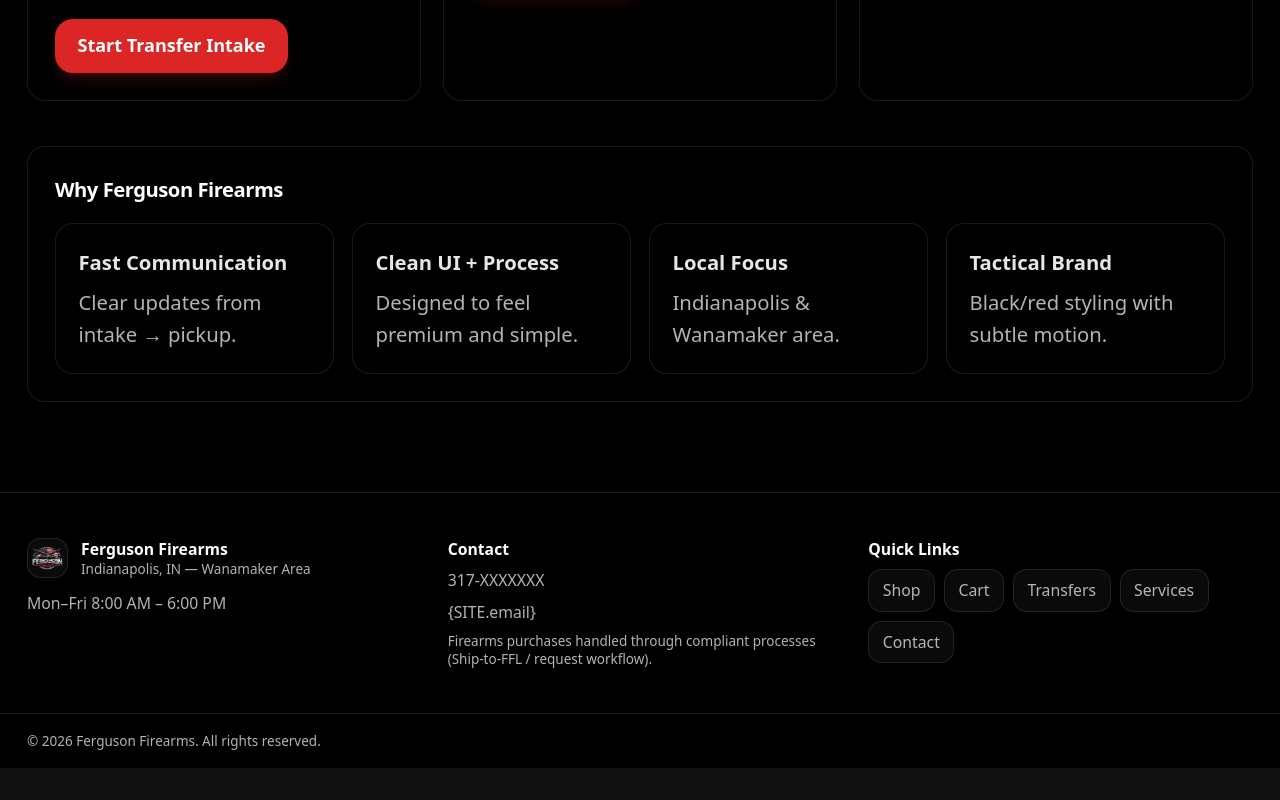
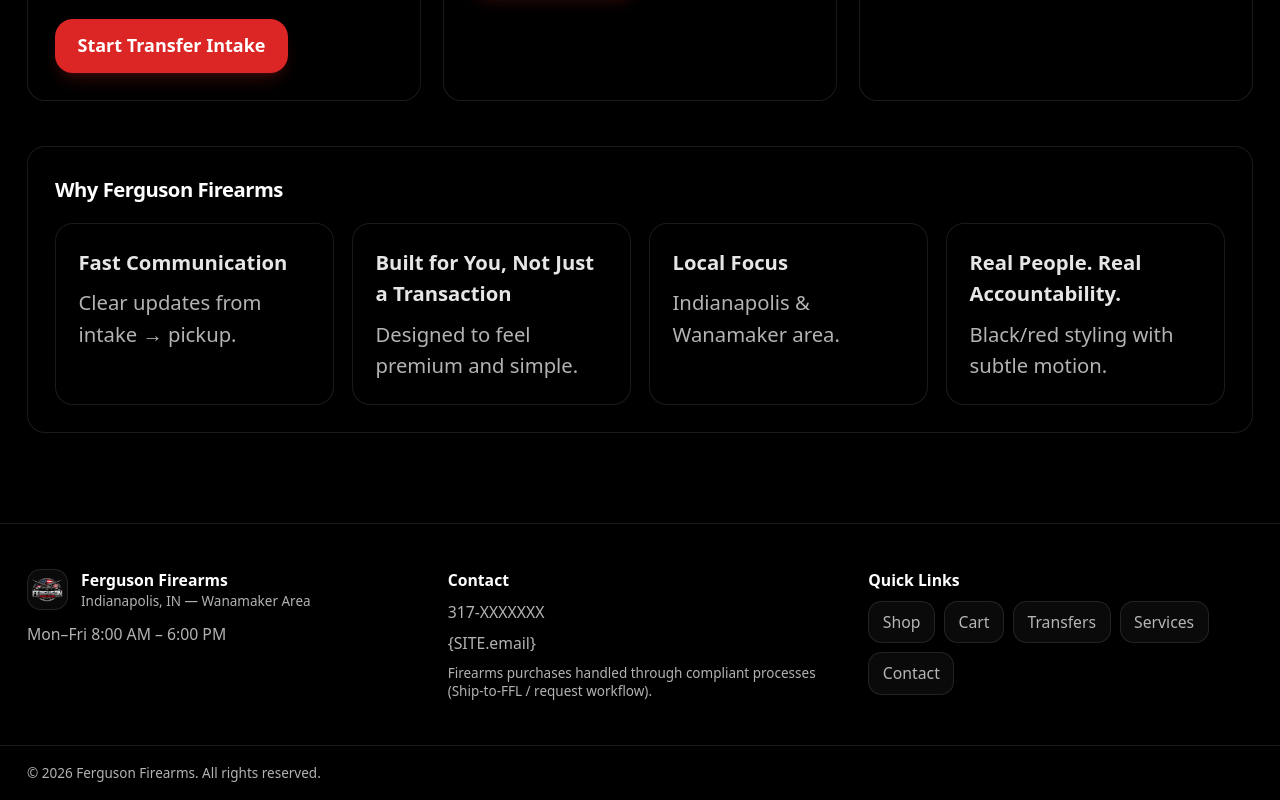
Before and after one commit to ndespain2005/ferguson-firearms, a Next.js app: page / in a window 1280 px wide. Shown: the part 1506-2306 px from the top of the page. Before the commit the page ends 2274 px from the top, so only its background shows below. Built offline with nearby package versions, Linux system fonts and the light colour scheme; no server answers.

Commit message:
Update page.tsx

```diff
--- a/src/app/page.tsx
+++ b/src/app/page.tsx
@@ -128,9 +128,9 @@
         <div className="grid gap-4 md:grid-cols-4">
           {[
             ["Fast Communication", "Clear updates from intake → pickup."],
-            ["Clean UI + Process", "Designed to feel premium and simple."],
+            ["Built for You, Not Just a Transaction", "Designed to feel premium and simple."],
             ["Local Focus", "Indianapolis & Wanamaker area."],
-            ["Tactical Brand", "Black/red styling with subtle motion."],
+            ["Real People. Real Accountability.", "Black/red styling with subtle motion."],
           ].map(([h, p]) => (
             <div key={h} className="rounded-2xl border border-white/10 bg-black/45 p-5">
               <div className="text-lg font-semibold">{h}</div>
```
